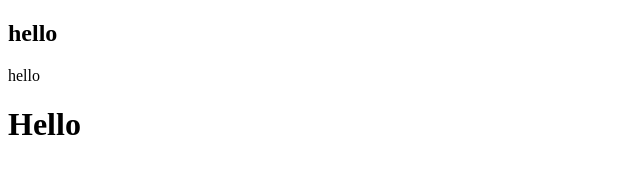
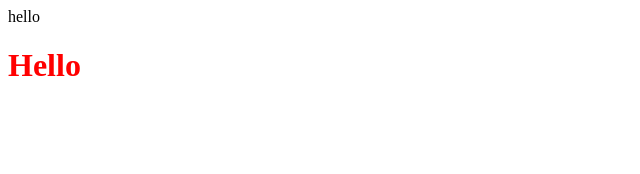
Before and after one commit to Kamranahmad80/Hello, a plain HTML site: page new.html in a window 1280 px wide. Shown: the whole page, without its empty margins (0-640 px from the left). Drawn offline with Linux system fonts and the light colour scheme.

Commit message:
changes made to style

```diff
--- a/new.html
+++ b/new.html
@@ -7,8 +7,8 @@
     <title>new</title>
 </head>
 <body>
-    <h2>hello</h2>
+
     hello
-    <h1>Hello</h1>
+    <h1 style="color: red;">Hello</h1>
 </body>
 </html>
```
